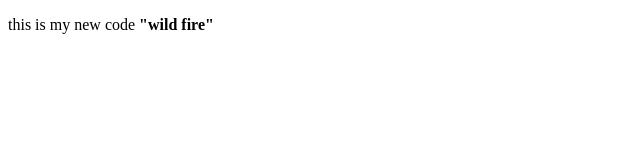
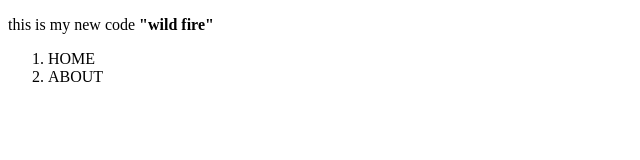
Before and after one commit to vamseekumar7707/wildfire, a plain HTML site: page index.html in a window 1280 px wide. Shown: the whole page, without its empty margins (0-640 px from the left). Drawn offline with Linux system fonts and the light colour scheme.

Commit message:
Update index.html
i created a div tag.

```diff
--- a/index.html
+++ b/index.html
@@ -5,7 +5,15 @@
   </head>
    <body>
      <p> this is my new code <b>"wild fire"</b></p>
+     <div>
+       <ol>
+         <li>HOME</li>
+          <li>ABOUT</li>
 
+
+
+       </ol>
+      </div>
 
 
 
```
